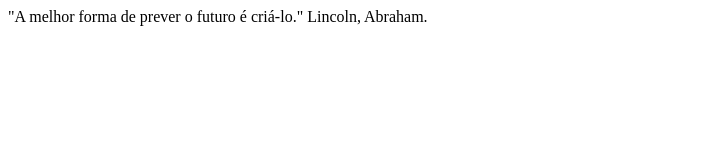
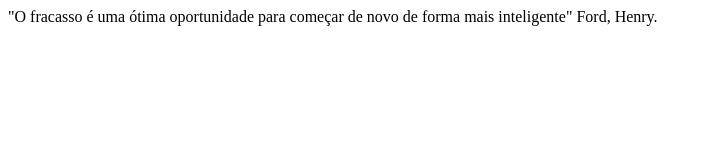
Before and after one commit to h-and-rod/abutuaDevJr-Mod1Cap1, a plain HTML site: page index.html in a window 1280 px wide. Shown: the whole page, without its empty margins (0-711 px from the left). Drawn offline with Linux system fonts and the light colour scheme.

Commit message:
frase motivacional 3

```diff
--- a/index.html
+++ b/index.html
@@ -6,6 +6,6 @@
     <title>Motivational</title>
 </head>
 <body>
-    "A melhor forma de prever o futuro é criá-lo." Lincoln, Abraham.
+    "O fracasso é uma ótima oportunidade para começar de novo de forma mais inteligente" Ford, Henry.
 </body>
 </html>
```
